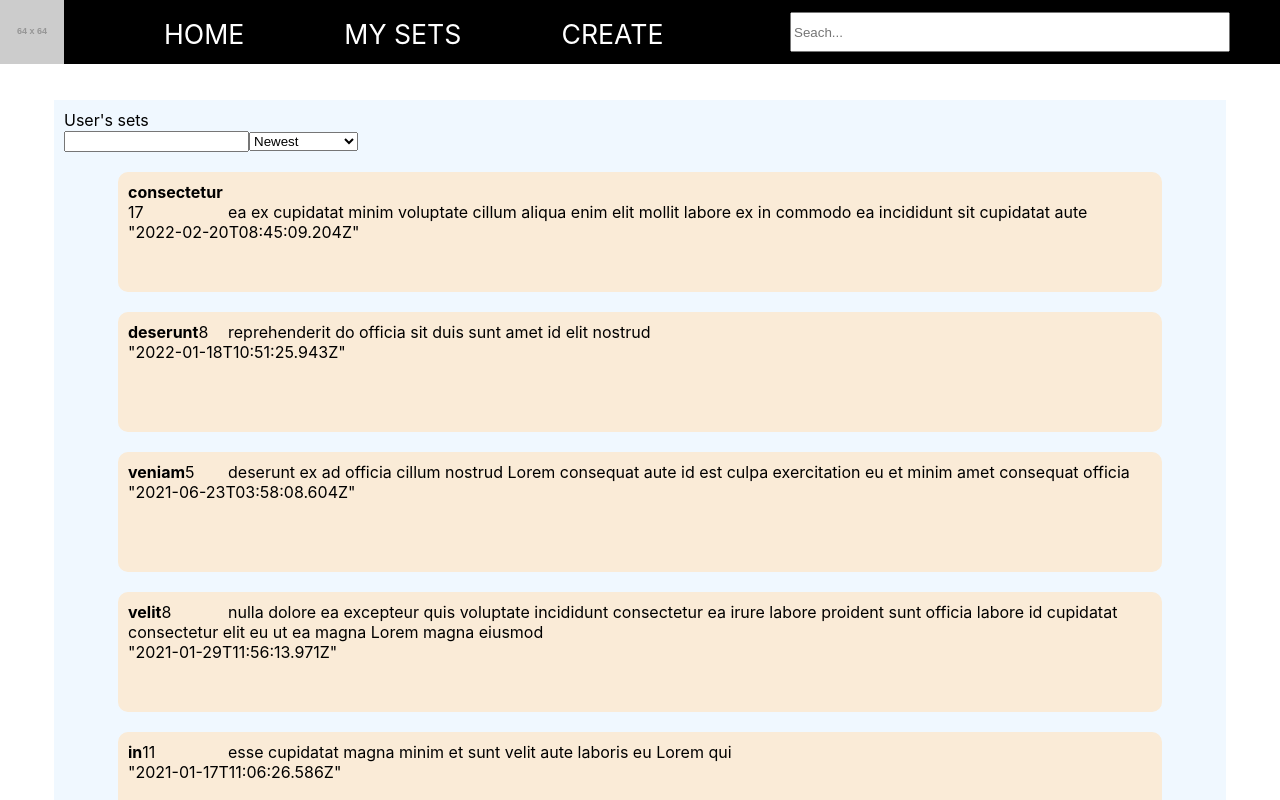
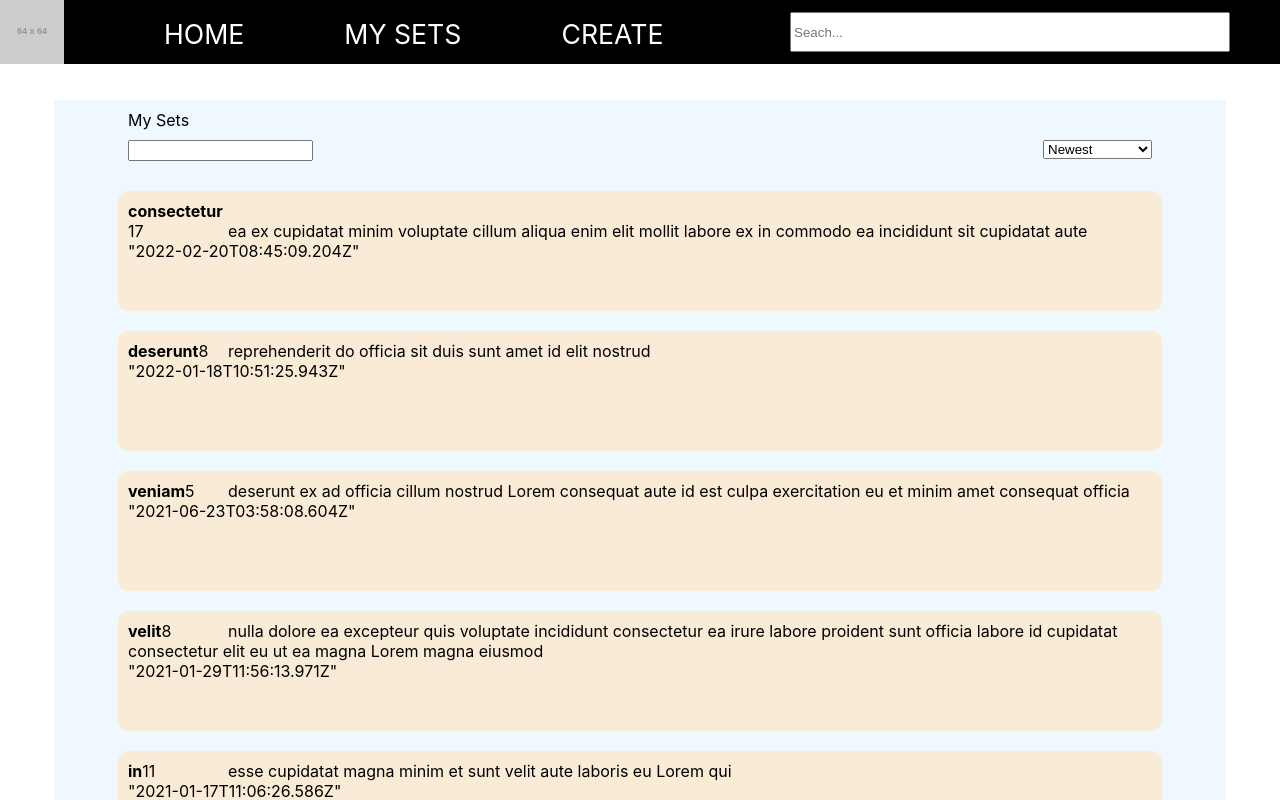
Before and after one commit to Diglettss/Flashcards, a React (Vite) app in the folder flashcards-ui/: page /mysets in a window 1280 px wide. Shown: the top 800 px of the page. Built offline with nearby package versions, Linux system fonts and the light colour scheme.

Commit message:
created MySetsSearch from MySetsOverview

```diff
--- a/flashcards-ui/src/components/CreateSetPageComponents/CreateSetPage/CreateSetPage.jsx
+++ b/flashcards-ui/src/components/CreateSetPageComponents/CreateSetPage/CreateSetPage.jsx
@@ -120,6 +120,8 @@ function AddCardAsText({ setBodyView }) {
 }
 
 export default function CreateSetPage() {
+    //!Create Page cuts off the last letter(s) of title and description
+
     const navigate = useNavigate();
     const [title, setTitle] = useState("");
     const [description, setDescription] = useState("");
--- a/flashcards-ui/src/components/MySetsPageComponents/MySetsOverview/MySetsOverview.css
+++ b/flashcards-ui/src/components/MySetsPageComponents/MySetsOverview/MySetsOverview.css
@@ -7,8 +7,31 @@
   margin-right: auto;
 }
 
-.my-sets-page .search-input {
+.my-sets-page .label-search-input {
+  margin-left: 5vw;
+}
+
+.my-sets-page .filter-container {
+  width: 80vw;
+  margin-left: auto;
+  margin-right: auto;
+  display: -webkit-box;
+  display: -ms-flexbox;
+  display: flex;
+  -webkit-box-pack: justify;
+      -ms-flex-pack: justify;
+          justify-content: space-between;
+  padding: 10px;
+}
+
+.my-sets-page .filter-container .search-input {
   margin-bottom: 20px;
+}
+
+.my-sets-page .filter-container .drop-down {
+  height: -webkit-min-content;
+  height: -moz-min-content;
+  height: min-content;
 }
 
 .my-sets-page .set-container {
--- a/flashcards-ui/src/components/MySetsPageComponents/MySetsOverview/MySetsOverview.jsx
+++ b/flashcards-ui/src/components/MySetsPageComponents/MySetsOverview/MySetsOverview.jsx
@@ -2,106 +2,24 @@ import React, { useEffect, useState } from "react";
 import "./MySetsOverview.css";
 import { useFlashcardContext } from "../../../../contexts/flashcard";
 import Set from "../../FlashcardComponents/Set/Set";
+import MySetsSearch from "./MySetsSearch";
 
 export default function MySetsOverview() {
     "This takes the varibale mySets fron contexts/flashcard and loops it through the Set component";
     const { mySets } = useFlashcardContext();
     const [sortBy, setSortBy] = useState("Newest");
     const [searchValue, setSearchValue] = useState("");
-
     const [filteredMySets, setFilteredMySets] = useState([...mySets]);
-
-    // const navigate = useNavigate();
-
-    // useEffect(() => {
-    //     if (!isLoggedIn) {
-    //         navigate("/login");
-    //     }
-    // }, [isLoggedIn]);
-
-    const sortByNewestDate = (array) => {
-        array.sort((a, b) => b.date - a.date);
-    };
-    const sortByOldestDate = (array) => {
-        sortByNewestDate(array);
-        array.reverse();
-    };
-    const sortByAlphabeticalOrder = (array) => {
-        array.sort((x, y) => {
-            return x.title.localeCompare(y.title);
-        });
-    };
-    const sortByReverseAlphabeticalOrder = (array) => {
-        sortByAlphabeticalOrder(array);
-        array.reverse();
-    };
-    const sortByNumOfFlashcards = (array) => {
-        array.sort((a, b) => b.flashcard.length - a.flashcard.length);
-    };
-
-
-    useEffect(() => {
-        //if searchValue is in the title or description set it to a variable
-        const fillteredSetByTitleDescription = mySets.filter((e) => {
-            if (e.title.toLowerCase().includes(searchValue.toLowerCase())) {
-                return true;
-            }
-            if (
-                e.description.toLowerCase().includes(searchValue.toLowerCase())
-            ) {
-                return true;
-            }
-            console.log(e.title, e.description, "false");
-            return false;
-        });
-
-        //set that filtered variable into filteredMySets
-        setFilteredMySets(fillteredSetByTitleDescription);
-
-        //sorts the sets
-        if (sortBy == "Newest") {
-            sortByNewestDate(fillteredSetByTitleDescription);
-        } else if (sortBy == "Oldest") {
-            sortByOldestDate(fillteredSetByTitleDescription);
-        } else if (sortBy == "A-Z") {
-            sortByAlphabeticalOrder(fillteredSetByTitleDescription);
-        } else if (sortBy == "Z-A") {
-            sortByReverseAlphabeticalOrder(fillteredSetByTitleDescription);
-        } else {
-            sortByNumOfFlashcards(fillteredSetByTitleDescription);
-        }
-        //This is needed to rerender the sets, I think
-        // setFilteredMySets([...fillteredSetByTitleDescription]);
-    }, [sortBy, searchValue]);
 
     return (
         <div className="my-sets-page">
-            <div>
-                <label htmlFor="search-input">User's sets</label>
-            </div>
-            <input
-                className="search-input"
-                name="search-input"
-                type="text"
-                value={searchValue}
-                onChange={(e) => {
-                    setSearchValue(e.target.value);
-                }}
+            <MySetsSearch
+                setFilteredMySets={setFilteredMySets}
+                searchValue={searchValue}
+                setSearchValue={setSearchValue}
+                sortBy={sortBy}
+                setSortBy={setSortBy}
             />
-            <select
-                className="drop-down"
-                onChange={(e) => {
-                    setSortBy(e.target.value);
-                    console.log(e.target.value);
-                }}
-                value={sortBy}
-            >
-                <option>Newest</option>
-                <option>Oldest</option>
-                <option>A-Z</option>
-                <option>Z-A</option>
-                <option># of flashcards</option>
-            </select>
             {filteredMySets.map((e, idx) => (
                 <Set set={e} key={idx} />
             ))}
--- a/flashcards-ui/src/components/MySetsPageComponents/MySetsOverview/MySetsOverview.scss
+++ b/flashcards-ui/src/components/MySetsPageComponents/MySetsOverview/MySetsOverview.scss
@@ -7,8 +7,25 @@
     width: 90vw;
     margin-left: auto;
     margin-right: auto;
-    .search-input {
-        margin-bottom: 20px;
+
+    .label-search-input{
+        margin-left: 5vw;
+        // padding: 10px;
+    }
+
+    .filter-container {
+        width: 80vw;
+        margin-left: auto;
+        margin-right: auto;
+        display: flex;
+        justify-content: space-between;
+        padding: 10px;
+        .search-input {
+            margin-bottom: 20px;
+        }
+        .drop-down{
+            height: min-content;
+        }
     }
 
     .set-container {
@@ -24,17 +41,17 @@
         margin-bottom: 20px;
         height: 100px;
         background-color: antiquewhite;
-        div{
-        display: inline-block;
+        div {
+            display: inline-block;
         }
-        .name-and-term-num{
+        .name-and-term-num {
             width: 100px;
         }
-        *{
+        * {
             overflow-wrap: break-word;
         }
 
-        .set-name{
+        .set-name {
             font-weight: bold;
         }
     }
--- /dev/null
+++ b/flashcards-ui/src/components/MySetsPageComponents/MySetsOverview/MySetsSearch.jsx
@@ -0,0 +1,100 @@
+import { useEffect } from "react";
+import { useFlashcardContext } from "../../../../contexts/flashcard";
+
+export default function MySetsSearch({
+    setFilteredMySets,
+    sortBy,
+    searchValue,
+    setSearchValue,
+    setSortBy,
+}) {
+    const { mySets } = useFlashcardContext();
+
+    const sortByNewestDate = (array) => {
+        array.sort((a, b) => b.date - a.date);
+    };
+    const sortByOldestDate = (array) => {
+        sortByNewestDate(array);
+        array.reverse();
+    };
+    const sortByAlphabeticalOrder = (array) => {
+        array.sort((x, y) => {
+            return x.title.localeCompare(y.title);
+        });
+    };
+    const sortByReverseAlphabeticalOrder = (array) => {
+        sortByAlphabeticalOrder(array);
+        array.reverse();
+    };
+    const sortByNumOfFlashcards = (array) => {
+        array.sort((a, b) => b.flashcard.length - a.flashcard.length);
+    };
+
+    useEffect(() => {
+        //if searchValue is in the title or description set it to a variable
+        const fillteredSetByTitleDescription = mySets.filter((e) => {
+            if (e.title.toLowerCase().includes(searchValue.toLowerCase())) {
+                return true;
+            } else if (
+                e.description.toLowerCase().includes(searchValue.toLowerCase())
+            ) {
+                return true;
+            } else {
+                return false;
+            }
+        });
+
+        //set that filtered variable into filteredMySets
+        setFilteredMySets(fillteredSetByTitleDescription);
+
+        //sorts the sets
+        if (sortBy == "Newest") {
+            sortByNewestDate(fillteredSetByTitleDescription);
+        } else if (sortBy == "Oldest") {
+            sortByOldestDate(fillteredSetByTitleDescription);
+        } else if (sortBy == "A-Z") {
+            sortByAlphabeticalOrder(fillteredSetByTitleDescription);
+        } else if (sortBy == "Z-A") {
+            sortByReverseAlphabeticalOrder(fillteredSetByTitleDescription);
+        } else {
+            sortByNumOfFlashcards(fillteredSetByTitleDescription);
+        }
+        //This is needed to rerender the sets, I think
+        // setFilteredMySets([...fillteredSetByTitleDescription]);
+    }, [sortBy, searchValue]);
+
+    return (
+        <>
+            <div className="label-search-input">
+                <label htmlFor="search-input">My Sets</label>
+            </div>
+            <div className="filter-container">
+
+            <input
+                className="search-input"
+                name="search-input"
+                type="text"
+                value={searchValue}
+                onChange={(e) => {
+                    setSearchValue(e.target.value);
+                }}
+            />
+            <select
+                className="drop-down"
+                onChange={(e) => {
+                    setSortBy(e.target.value);
+                    console.log(e.target.value);
+                }}
+                value={sortBy}
+            >
+                <option>Newest</option>
+                <option>Oldest</option>
+                <option>A-Z</option>
+                <option>Z-A</option>
+                <option># of flashcards</option>
+            </select>
+            </div>
+
+        </>
+    );
+}
```
Also changed, not shown: flashcards-ui/src/components/App/App.jsx (+1 -7 lines), 1 other file (tests, documents, lock files or other folders).
